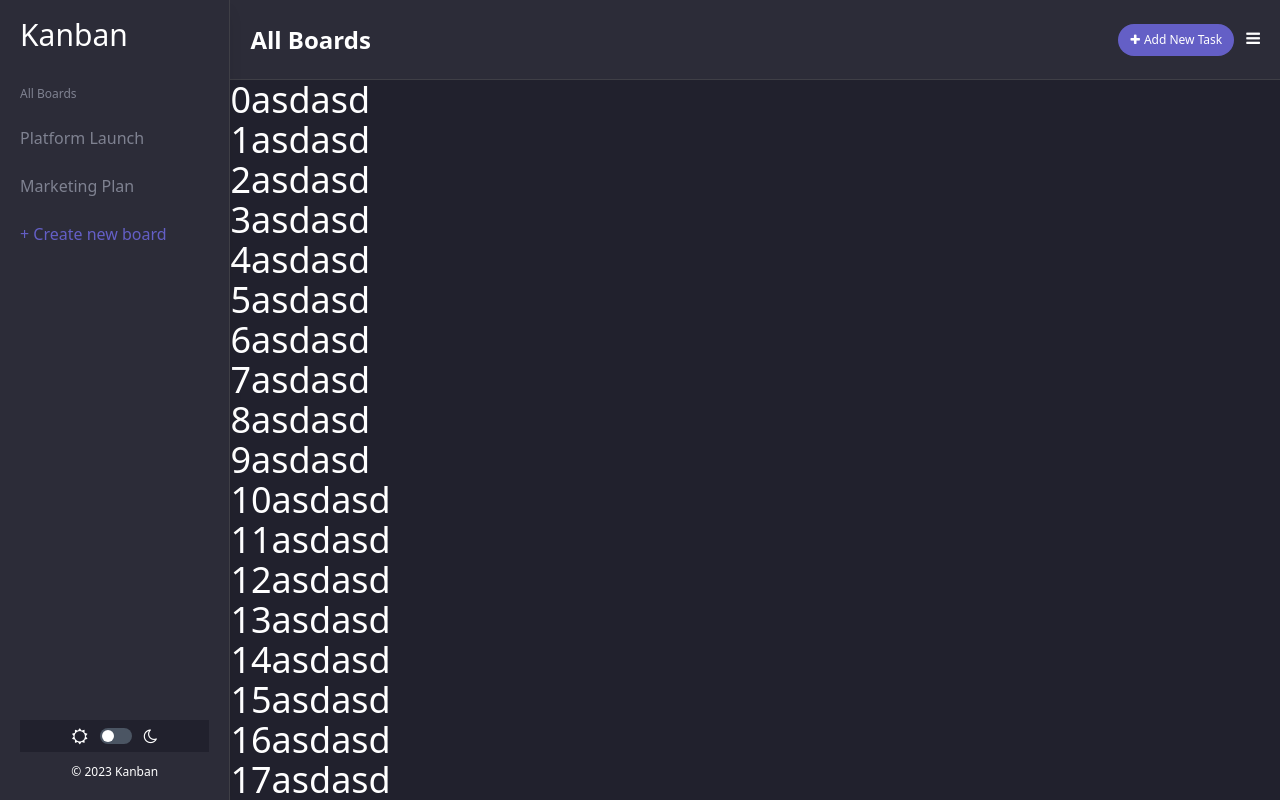
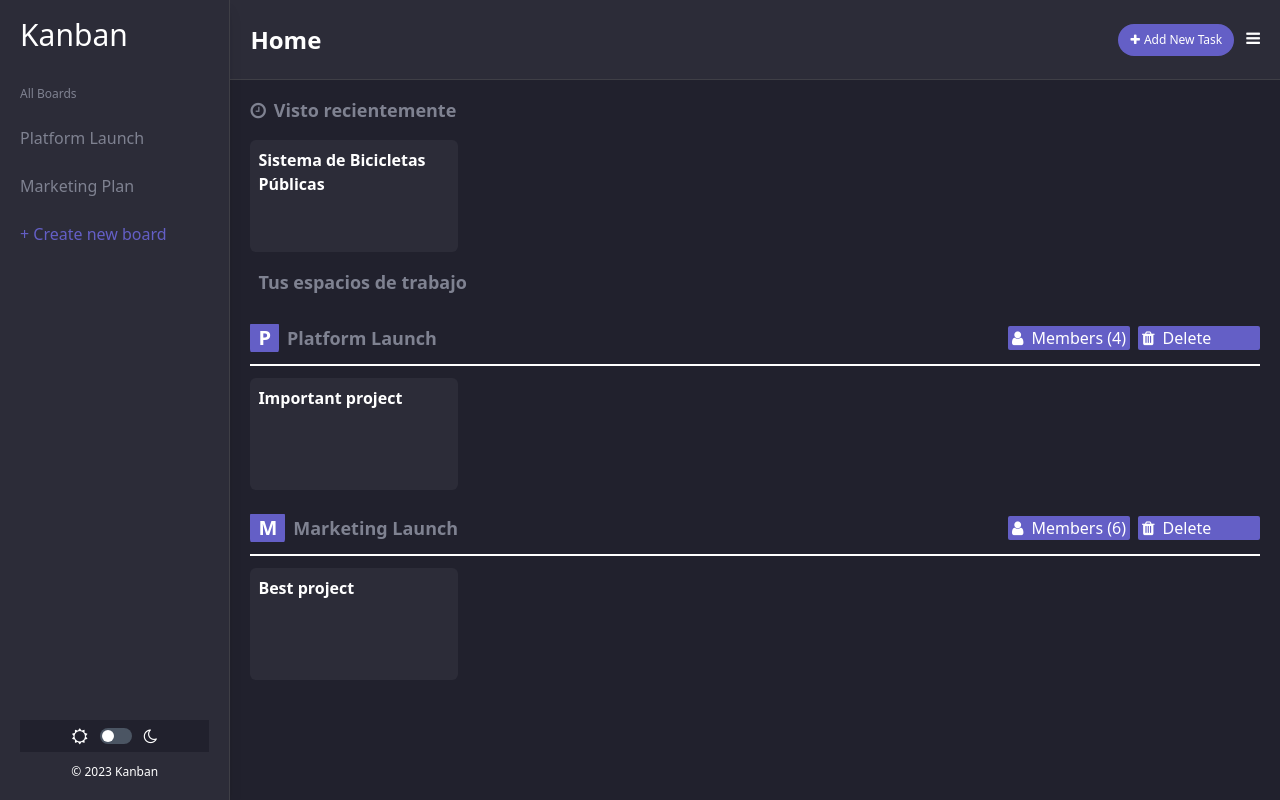
Before and after one commit to YordanisPonce/kanban, an Angular app: page / in a window 1280 px wide. Built offline with nearby package versions, Linux system fonts and the light colour scheme.

Commit message:
Added home

```diff
--- a/src/app/app.component.html
+++ b/src/app/app.component.html
@@ -3,7 +3,7 @@
         [ngClass]="!toggleDrawer && innerWidth <= maxWidth? '-translate-x-full hidden' : 'translate-x-0'"
         class="-translate-x-full" />
     <app-navbar>
-        <h1 class="text-2xl font-bold truncate">{{navBarTitle || 'All Boards' | capitalize}}</h1>
+        <h1 class="text-2xl font-bold truncate">{{navBarTitle || 'home' | capitalize}}</h1>
         <div class="inline-options">
             <button class="btn-add hover:shadow" (click)="toggleModal(true)">
                 <span class="mr-1 text-xs">
@@ -16,7 +16,7 @@
         </div>
     </app-navbar>
     <app-section class="h-full"
-        [ngClass]="{'overflow-hidden': toggleDrawer || modalOpened, 'overflow-scroll':!toggleDrawer || !modalOpened}">
+        [ngClass]="{'overflow-hidden': toggleDrawer, 'overflow-scroll':!toggleDrawer}">
         <router-outlet />
     </app-section>
     <div class="absolute top-0 left-0 h-screen w-full  bg-black  transition-opacity duration-200 ease-in-out flex items-center justify-center"
--- a/src/app/components/aside/aside.component.html
+++ b/src/app/components/aside/aside.component.html
@@ -1,11 +1,10 @@
 <h1>
-    <a [routerLink]="['/']">{{ title | capitalize}}</a>
+    <a [routerLink]="['/']" (click)="emitTitle(undefined)">{{ title | capitalize}}</a>
 </h1>
 <ul>
     <li>All Boards</li>
     <li *ngFor="let item of links;let i = index;" [routerLink]="['/task',i+1]" routerLinkActive="active"
-
-    (click)="emitTitle(i)">{{item}}</li>
+        (click)="emitTitle(i)">{{item}}</li>
     <li (click)="openModal()"><span>&plus;</span> Create new board</li>
 </ul>
 
--- a/src/app/components/aside/aside.component.ts
+++ b/src/app/components/aside/aside.component.ts
@@ -32,7 +32,7 @@ export class AsideComponent implements OnInit {
   }
 
   emitTitle(index?: number | undefined) {
-    const value = index !== undefined ? this.links[index] : 'dashboard';
+    const value = index !== undefined ? this.links[index] : 'home';
     this.navbarBrand.emit(value);
   }
 
--- a/src/app/components/modal/create-board/create-board.component.html
+++ b/src/app/components/modal/create-board/create-board.component.html
@@ -6,6 +6,11 @@
         focus:outline-none focus:shadow-none py-1 px-2 text-sm placeholder:text-gray-600" style="border-width: 0.5px;">
     </div>
     <div class="flex flex-col mt-4">
+        <label class="mb-2 text-xs font-bold">Sub title</label>
+        <input type="text" name="" id="" placeholder="e.g. Take coffee break" class="rounded-sm border-solid border-gray-600 bg-transparent
+        focus:outline-none focus:shadow-none py-1 px-2 text-sm placeholder:text-gray-600" style="border-width: 0.5px;">
+    </div>
+    <div class="flex flex-col mt-4">
         <button type="submit" class="rounded-full bg-btn text-white py-1">Create board</button>
     </div>
 </form>
--- a/src/app/components/welcome/welcome.component.html
+++ b/src/app/components/welcome/welcome.component.html
@@ -1,3 +1,47 @@
-<div class="h-fit">
-    <p class="text-4xl" *ngFor="let item of data;let i = index;">{{i}}{{item}}</p>
+<div class="h-fit py-4 mx-5">
+    <div class="recent mb-4">
+        <p class="text-lg text-subtitle font-bold mb-4 "><i class="fa fa-clock-o"></i> <span class="ml-2">Visto
+                recientemente</span></p>
+        <div class="box">
+            <span class="font-bold">Sistema de Bicicletas P&uacute;blicas</span>
+        </div>
+    </div>
+    <div class="board">
+        <p class="mb-4 text-lg text-subtitle font-bold"><span class="ml-2">Tus espacios de trabajo</span></p>
+
+        <div class="pb-3">
+            <div class="container-options">
+                <p class="my-3 truncate"><span class="bg-btn text-xl font-bold py-1 px-2 rounded-md ">P</span> <span
+                        class="ml-2 mb-4 text-lg text-subtitle font-bold">Platform Launch</span></p>
+                <div class="grid gap-2 grid-cols-2">
+                    <p
+                        class="bg-btn h-fit cursor-pointer px-1 rounded-sm active:scale-95 duration-300 transition-transform">
+                        <i class="fa fa-user"></i><span class="ml-2 option">Members (4)</span></p>
+                    <p
+                        class="bg-btn h-fit cursor-pointer px-1 rounded-sm active:scale-95 duration-300 transition-transform">
+                        <i class="fa fa-trash"></i><span class="ml-2 option">Delete</span></p>
+                </div>
+            </div>
+            <div class="box" [routerLink]="['/task',1]">
+                <span class="font-bold">Important project</span>
+            </div>
+        </div>
+        <div class="pb-3">
+            <div class="container-options">
+                <p class="my-3 truncate"><span class="bg-btn text-xl font-bold py-1 px-2 rounded-md">M</span> <span
+                        class="ml-2 mb-4 text-lg text-subtitle font-bold">Marketing Launch</span></p>
+                <div class="grid gap-2 grid-cols-2">
+                    <p
+                        class="bg-btn h-fit cursor-pointer px-1 rounded-sm active:scale-95 duration-300 transition-transform">
+                        <i class="fa fa-user"></i><span class="ml-2 option">Members (6)</span></p>
+                    <p
+                        class="bg-btn h-fit cursor-pointer px-1 rounded-sm active:scale-95 duration-300 transition-transform">
+                        <i class="fa fa-trash"></i><span class="ml-2 option">Delete</span></p>
+                </div>
+            </div>
+            <div class="box" [routerLink]="['/task',2]">
+                <span class="font-bold">Best project</span>
+            </div>
+        </div>
+    </div>
 </div>
--- a/src/app/components/welcome/welcome.component.scss
+++ b/src/app/components/welcome/welcome.component.scss
@@ -0,0 +1,21 @@
+.box {
+    @apply rounded-md h-28 w-52 bg-primary p-2 cursor-pointer hover:scale-105 transition-transform duration-300 ease-in-out
+    active:scale-x-95;
+
+    @media screen and (max-width: 552px) {
+        @apply w-full;
+    }
+}
+
+.option {
+    @media screen and (max-width: 768px) {
+        @apply hidden;
+    }
+}
+
+.container-options {
+    @apply flex justify-between items-center border-solid border-white border-b-2 mb-3;
+    @media screen and (max-width: 768px) {
+        @apply flex-col items-start pb-2;
+    }
+}
--- a/tailwind.config.js
+++ b/tailwind.config.js
@@ -28,7 +28,7 @@ module.exports = {
       },
       height: {
         navbar: '10vh'
-      }
+      },
     },
   },
   plugins: [],
```
Also changed, not shown: src/app/components/aside/aside.component.scss (line endings or trailing spaces).
